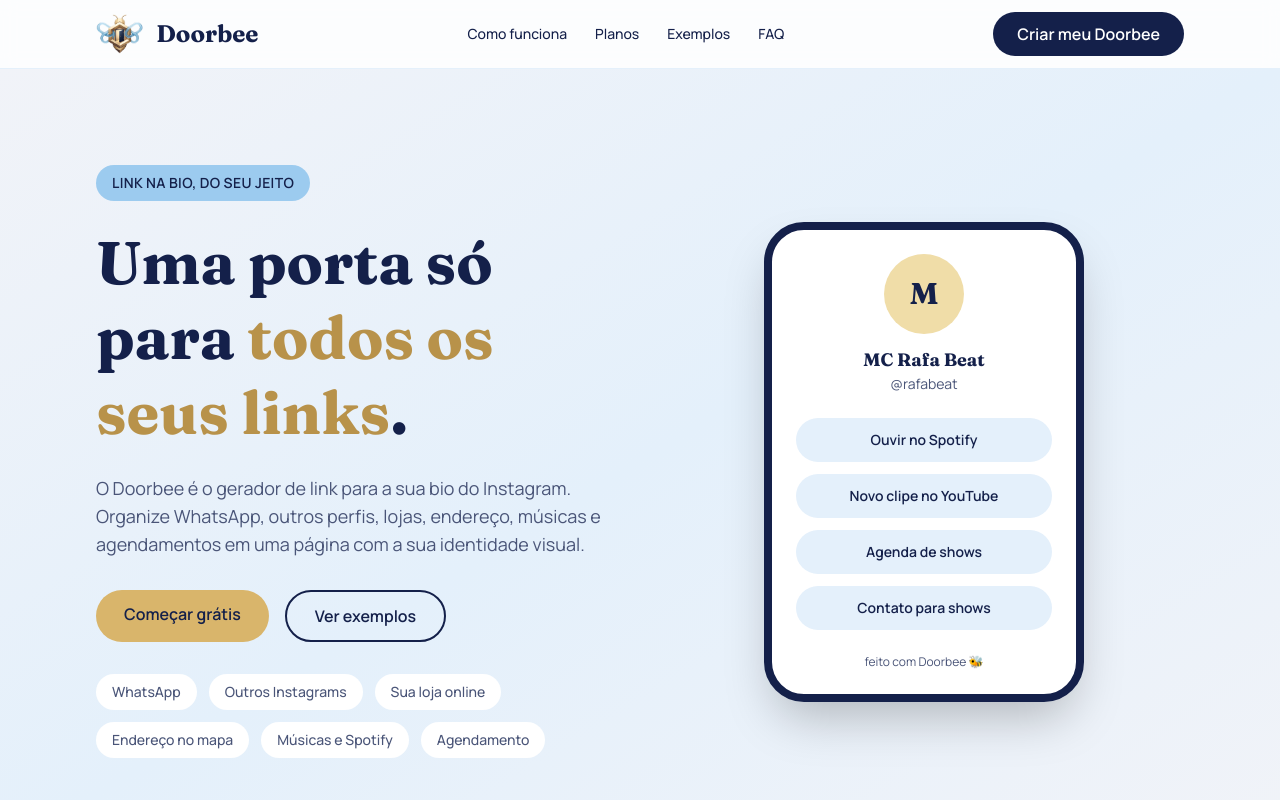
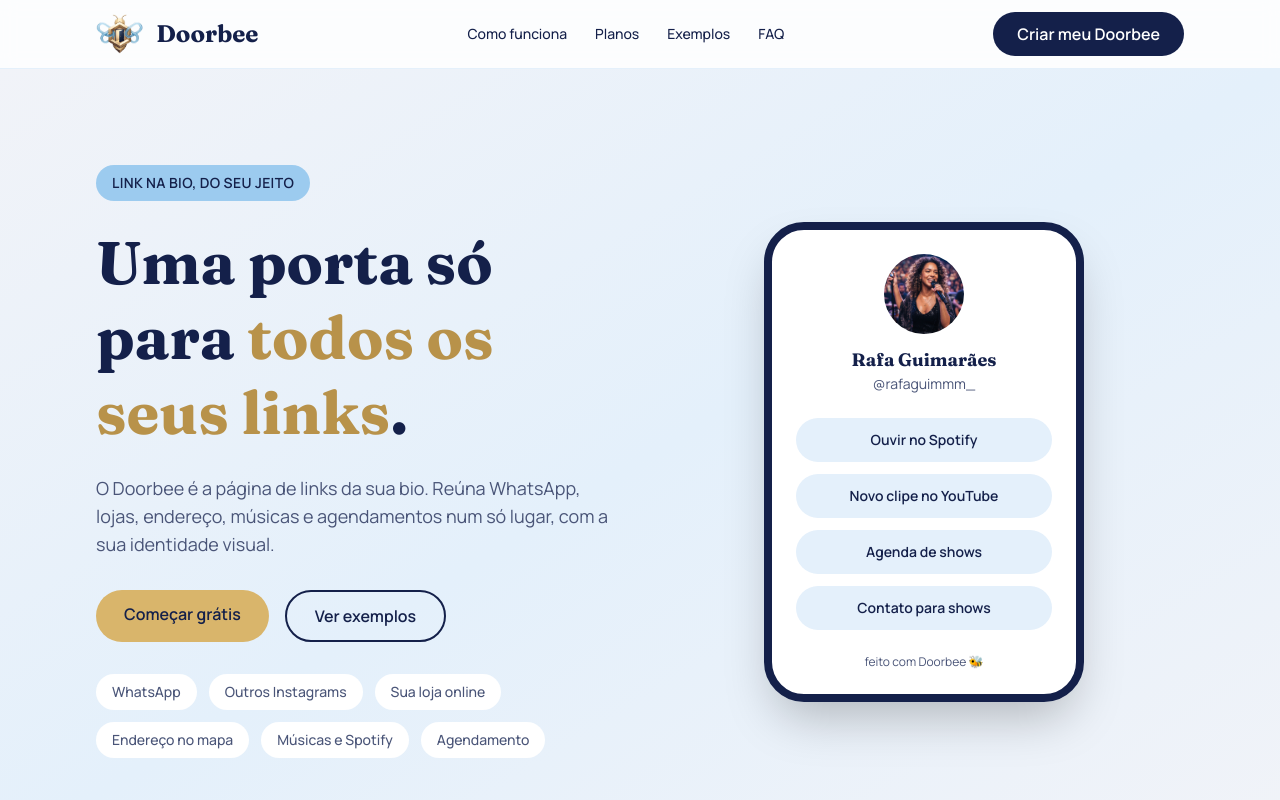
Before and after one commit to Jhonyson-b/doorbee, a React (Vite) app: page / in a window 1280 px wide. Shown: the top 800 px of the page. Built offline with nearby package versions, Linux system fonts and the light colour scheme.

Commit message:
feat: Edita as informações do mockup de perfil do Doorbee na sessão Hero e altera o parágrafo da descrição do Doorbee.

```diff
--- a/src/components/apresentacao/HeroSection.tsx
+++ b/src/components/apresentacao/HeroSection.tsx
@@ -1,4 +1,5 @@
 import ProfilePreview from '../previa-perfil/ProfilePreview'
+import avatarImage from '../../assets/images/cantora-avatar.jpeg'
 
 const linkTypes = [
   'WhatsApp',
@@ -30,14 +31,12 @@ const HeroSection = () => {
           </h1>
 
           <p className="mt-6 max-w-xl text-lg">
-            O Doorbee é o gerador de link para a sua bio do Instagram. Organize WhatsApp, outros
-            perfis, lojas, endereço, músicas e agendamentos em uma página com a sua identidade
-            visual.
+            O Doorbee é a página de links da sua bio. Reúna WhatsApp, lojas, endereço, músicas e agendamentos num só lugar, com a sua identidade visual.
           </p>
 
           <div className="mt-8 flex flex-wrap gap-4">
             <a
-              href="#como-funciona"
+              href="#"
               className="rounded-full bg-gold px-7 py-3 font-semibold text-navy transition-colors hover:bg-gold-hover"
             >
               Começar grátis
@@ -62,7 +61,7 @@ const HeroSection = () => {
           </ul>
         </div>
 
-        <ProfilePreview name="MC Rafa Beat" handle="@rafabeat" links={previewLinks} />
+        <ProfilePreview name="Rafa Guimarães" handle="@rafaguimmm_" links={previewLinks} image={avatarImage} />
       </div>
     </section>
   )
--- a/src/components/previa-perfil/ProfilePreview.tsx
+++ b/src/components/previa-perfil/ProfilePreview.tsx
@@ -1,19 +1,34 @@
 type ProfilePreviewProps = {
-  name: string
-  handle: string
-  links: string[]
-}
+  name: string;
+  handle: string;
+  links: string[];
+  image?: string;
+};
 
-const ProfilePreview = ({ name, handle, links }: ProfilePreviewProps) => {
+const ProfilePreview = ({
+  name,
+  handle,
+  links,
+  image,
+}: ProfilePreviewProps) => {
   return (
     <div className="mx-auto w-full max-w-xs rounded-[2.5rem] border-8 border-navy bg-white p-6 shadow-2xl">
       <div className="flex flex-col items-center text-center">
+        {image ? (
+          <img
+            src={image}
+            alt={`Foto de perfil de ${name}`}
+            className="h-20 w-20 rounded-full object-cover"
+          />
+        ) : (
           <div
             aria-hidden="true"
             className="flex h-20 w-20 items-center justify-center rounded-full bg-gold-soft font-heading text-3xl font-bold text-navy"
           >
             {name.charAt(0)}
           </div>
+        )}
+
         <p className="mt-3 font-heading text-lg font-bold text-navy">{name}</p>
         <p className="text-sm text-slate">{handle}</p>
       </div>
@@ -29,9 +44,11 @@ const ProfilePreview = ({ name, handle, links }: ProfilePreviewProps) => {
         ))}
       </ul>
 
-      <p className="mt-6 text-center text-xs text-slate">feito com Doorbee 🐝</p>
+      <p className="mt-6 text-center text-xs text-slate">
+        feito com Doorbee 🐝
+      </p>
     </div>
-  )
-}
+  );
+};
 
-export default ProfilePreview
+export default ProfilePreview;
```
Also changed, not shown: src/assets/images/cantora-avatar.jpeg (added). Lines whose indentation alone changed are shown as unchanged.
